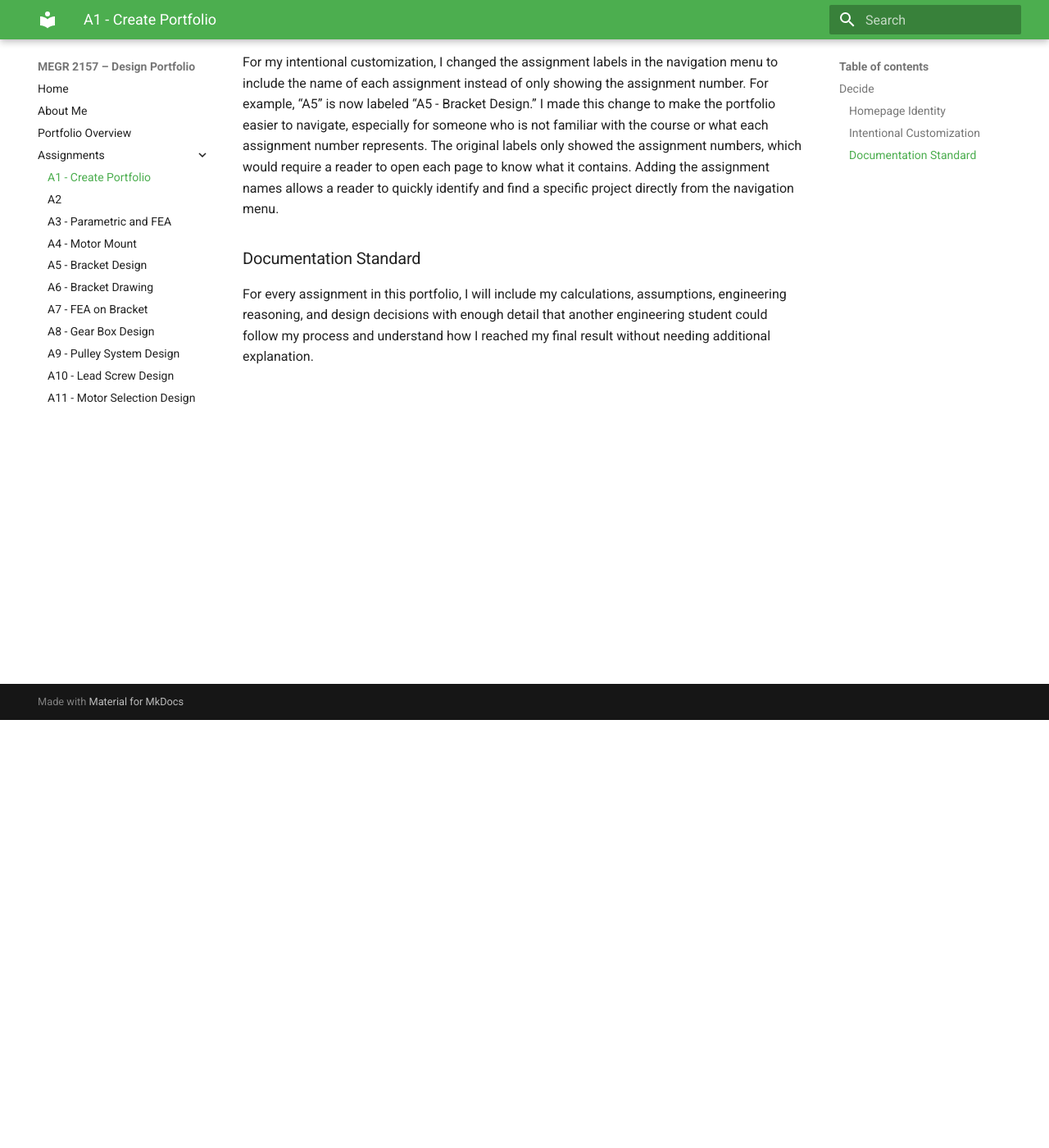
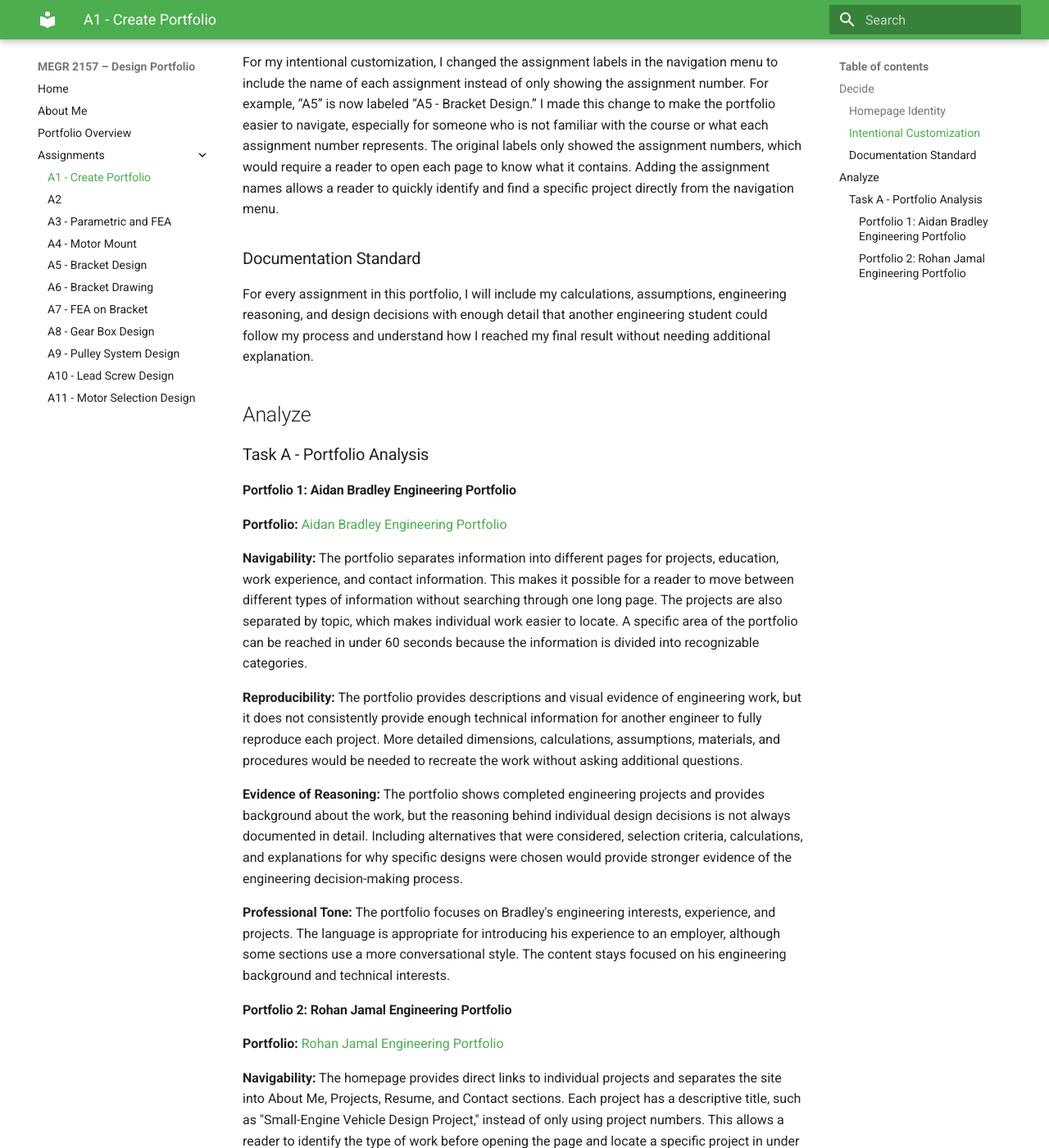
Before and after one commit to KaileighAnn/kaileighs-megr2157-portfolio, an MkDocs documentation site: the page built from docs/assignments/A01/index.md, in a window 1280 px wide and 1400 px high, scrolled down 522 px. Shown: the whole window at 82% size. Built offline with MkDocs 1.6.1 and Material for MkDocs 9.7.7, drawn with Linux system fonts in a browser that asks for light colours; some of the changed text lies outside the part shown.

Commit message:
Enhance portfolio analysis with detailed evaluations
Expanded analysis section for two engineering portfolios, detailing navigability, reproducibility, evidence of reasoning, and professional tone for each.

```diff
--- a/docs/assignments/A01/index.md
+++ b/docs/assignments/A01/index.md
@@ -9,3 +9,32 @@ For my intentional customization, I changed the assignment labels in the navigat
 
 ### Documentation Standard
 For every assignment in this portfolio, I will include my calculations, assumptions, engineering reasoning, and design decisions with enough detail that another engineering student could follow my process and understand how I reached my final result without needing additional explanation.
+
+## Analyze
+
+### Task A - Portfolio Analysis
+
+#### Portfolio 1: Aidan Bradley Engineering Portfolio
+
+**Portfolio:** [Aidan Bradley Engineering Portfolio](https://aocb.github.io/)
+
+**Navigability:** The portfolio separates information into different pages for projects, education, work experience, and contact information. This makes it possible for a reader to move between different types of information without searching through one long page. The projects are also separated by topic, which makes individual work easier to locate. A specific area of the portfolio can be reached in under 60 seconds because the information is divided into recognizable categories.
+
+**Reproducibility:** The portfolio provides descriptions and visual evidence of engineering work, but it does not consistently provide enough technical information for another engineer to fully reproduce each project. More detailed dimensions, calculations, assumptions, materials, and procedures would be needed to recreate the work without asking additional questions.
+
+**Evidence of Reasoning:** The portfolio shows completed engineering projects and provides background about the work, but the reasoning behind individual design decisions is not always documented in detail. Including alternatives that were considered, selection criteria, calculations, and explanations for why specific designs were chosen would provide stronger evidence of the engineering decision-making process.
+
+**Professional Tone:** The portfolio focuses on Bradley's engineering interests, experience, and projects. The language is appropriate for introducing his experience to an employer, although some sections use a more conversational style. The content stays focused on his engineering background and technical interests.
+
+
+#### Portfolio 2: Rohan Jamal Engineering Portfolio
+
+**Portfolio:** [Rohan Jamal Engineering Portfolio](https://rohanjamal.ca/)
+
+**Navigability:** The homepage provides direct links to individual projects and separates the site into About Me, Projects, Resume, and Contact sections. Each project has a descriptive title, such as "Small-Engine Vehicle Design Project," instead of only using project numbers. This allows a reader to identify the type of work before opening the page and locate a specific project in under 60 seconds.
+
+**Reproducibility:** The project pages provide technical details about how the projects function and how they were developed. For example, the small-engine vehicle page describes the use of a centrifugal clutch, chain transmission, throttle control, and modifications to the original frame. However, another engineer would still need additional information such as dimensions, component specifications, drawings, and calculations to completely reproduce the vehicle.
+
+**Evidence of Reasoning:** The portfolio provides evidence of engineering decision-making. In the small-engine vehicle project, Jamal explains that a centrifugal clutch was selected because it provided a simpler solution than using a separate gearbox and transmission. He also discusses disadvantages of this decision, including lower torque during acceleration and higher engine speed while cruising. Including both the reason for the selection and its tradeoffs helps the reader understand why the design decision was made.
+
+**Professional Tone:** The portfolio uses technical terminology when discussing projects and organizes the engineering work into separate project pages with descriptions, images, and explanations. The homepage is somewhat conversational, while the individual project pages become more technical when explaining components and design decisions. This makes the project documentation appropriate for an engineering or employment audience while still allowing the portfolio to reflect the author's personality.
```
